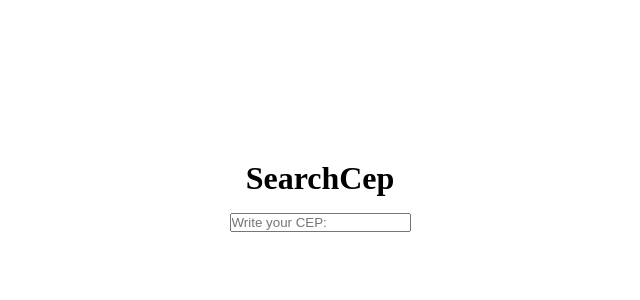
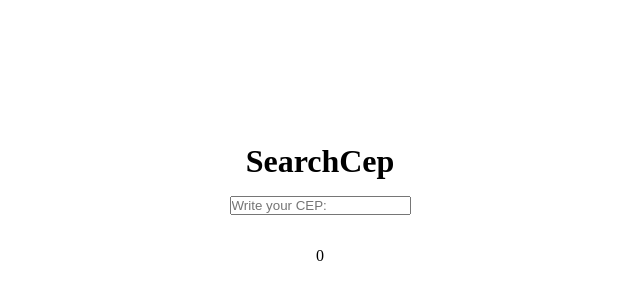
Before and after one commit to Deividi-Lucas/SearchCep, a React (Vite) app: page / in a window 1280 px wide. Shown: the part 196-496 px from the top of the page, without its empty margins (320-960 px from the left). Built offline with nearby package versions, Linux system fonts and the light colour scheme.

Commit message:
chore [verify data response]

```diff
--- a/src/pages/Home/index.jsx
+++ b/src/pages/Home/index.jsx
@@ -24,6 +24,7 @@ export default function Home() {
       />
 
       <span>{cep?.localidade}</span>
+      <span>{data}</span>
     </div>
   )
 }
```
